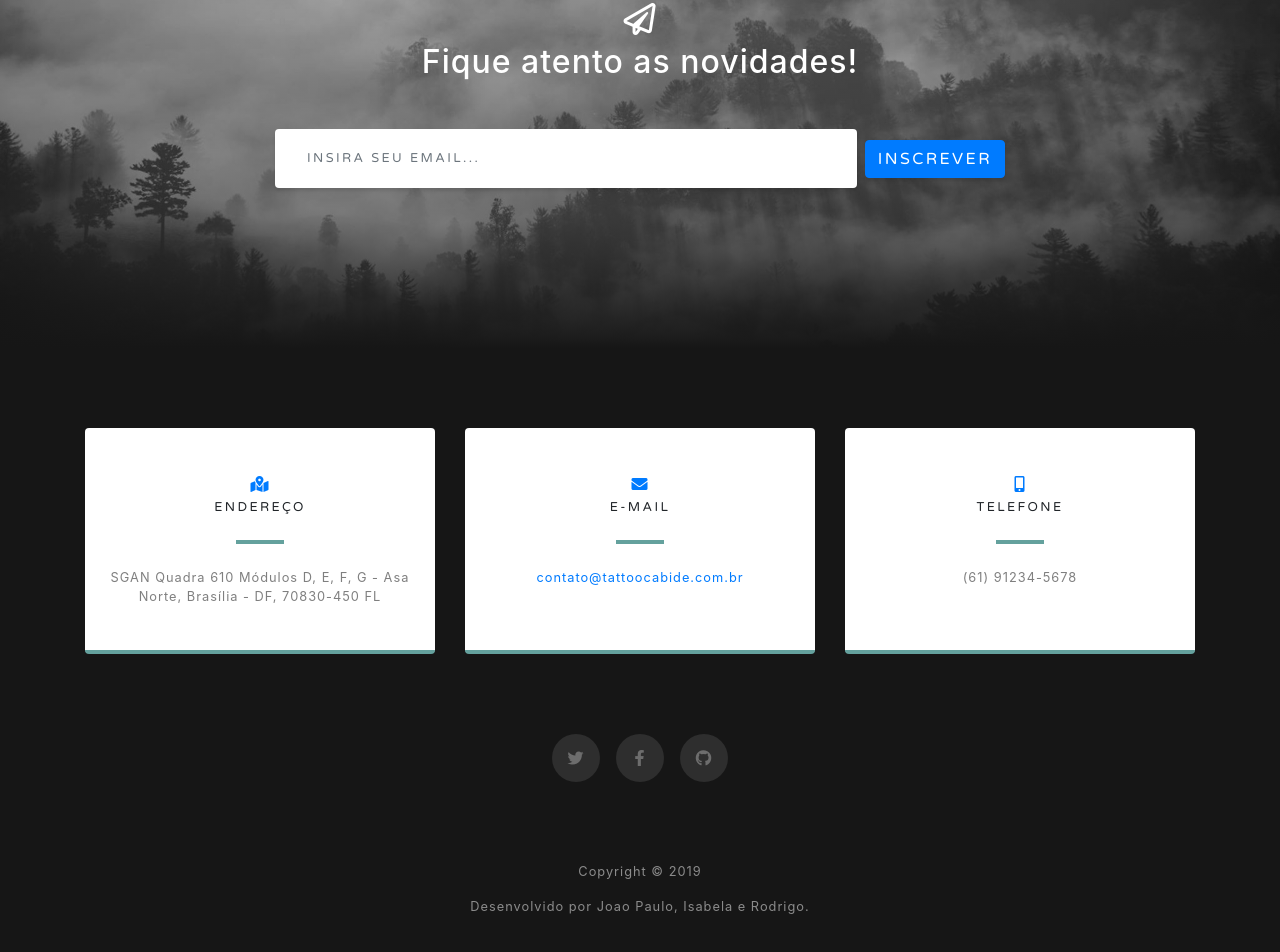
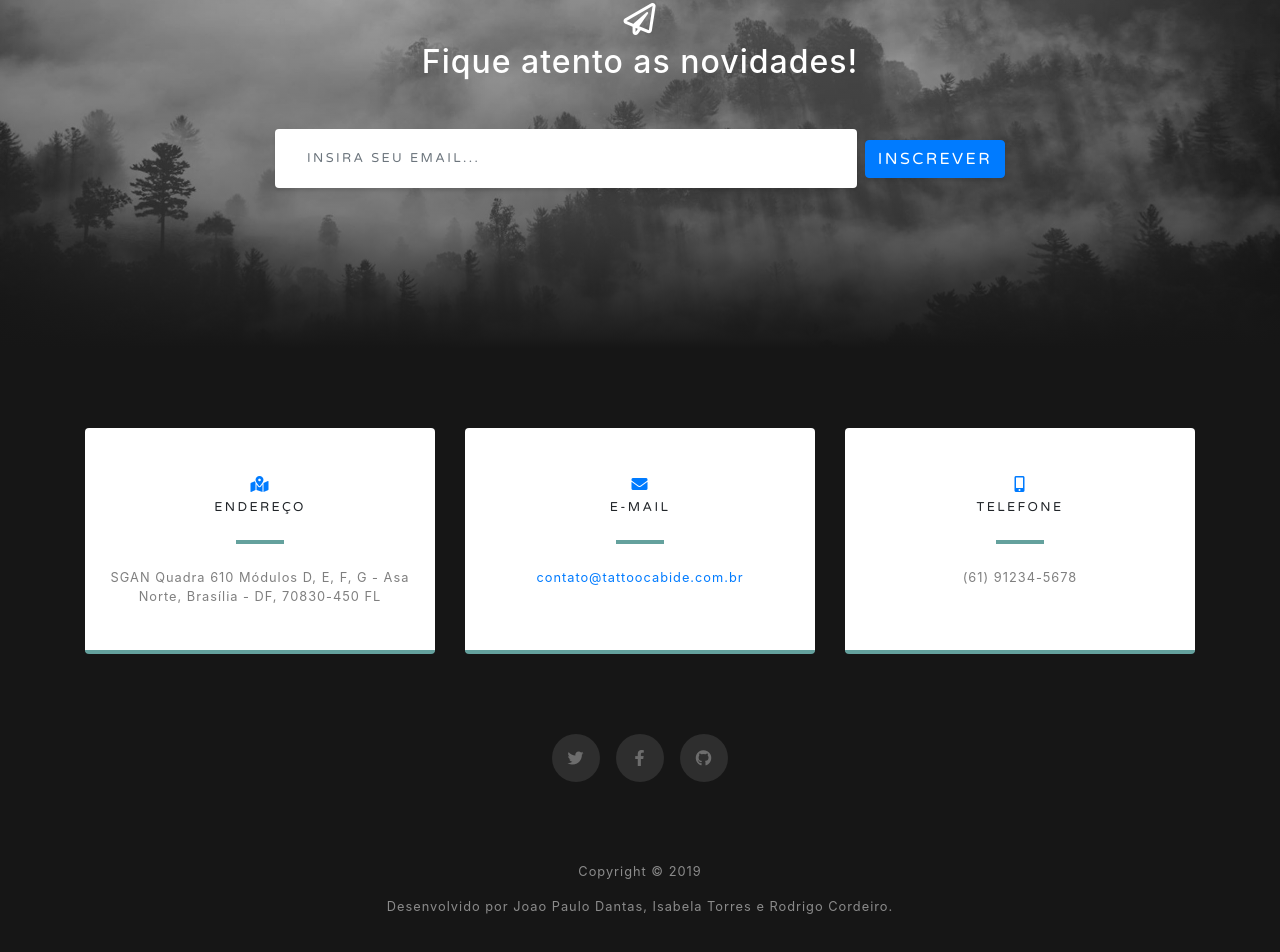
Before and after one commit to jpaulopd/paginaTatoo, a website with bundled scripts: page index.html in a window 1280 px wide. Shown: the part 2737-3689 px from the top of the page. Built offline with nearby package versions, Linux system fonts and the light colour scheme; files whose address does not match are found by name.

Commit message:
Update index.html

```diff
--- a/index.html
+++ b/index.html
@@ -254,7 +254,7 @@
   <footer class="bg-black small text-center text-white-50">
     <div class="container">
       <p>Copyright &copy; 2019</p>
-      <p>Desenvolvido por Joao Paulo, Isabela e Rodrigo.</p>
+      <p>Desenvolvido por Joao Paulo Dantas, Isabela Torres e Rodrigo Cordeiro.</p>
     </div>
   </footer>
 
```
